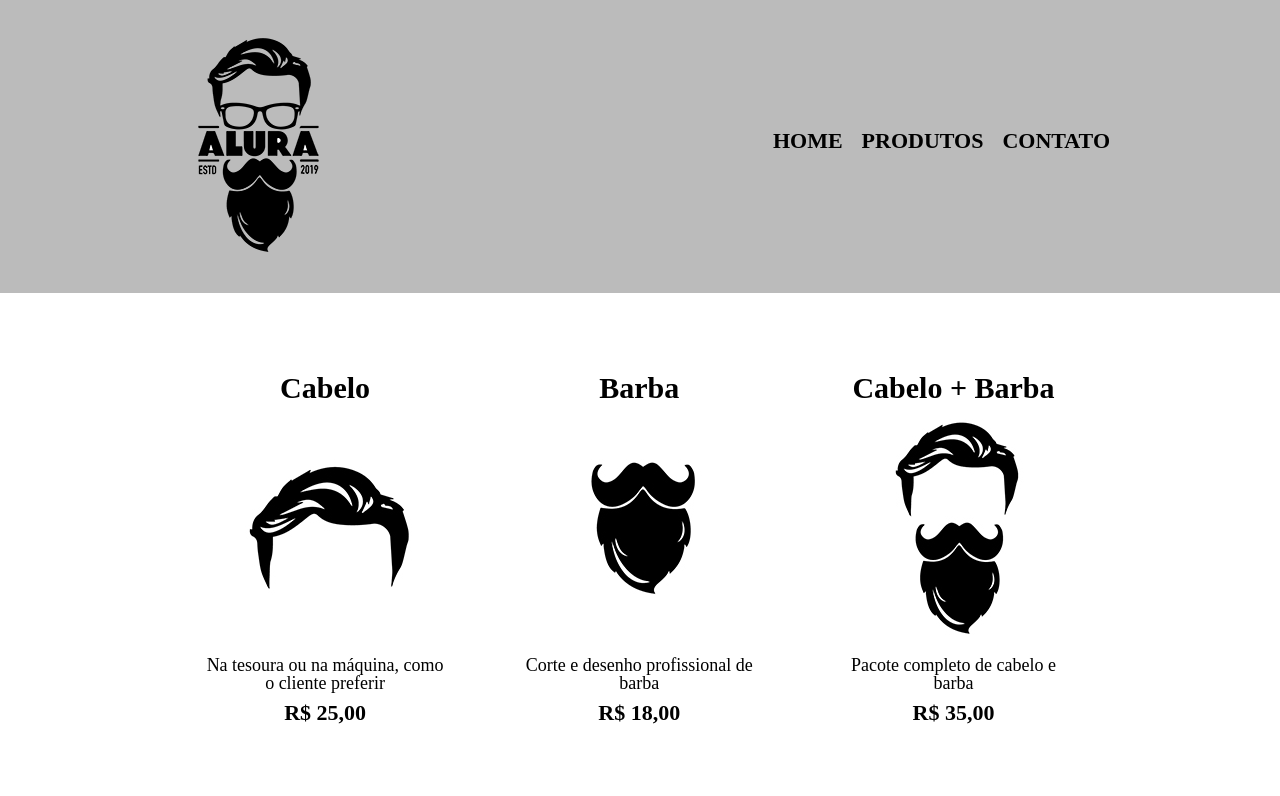
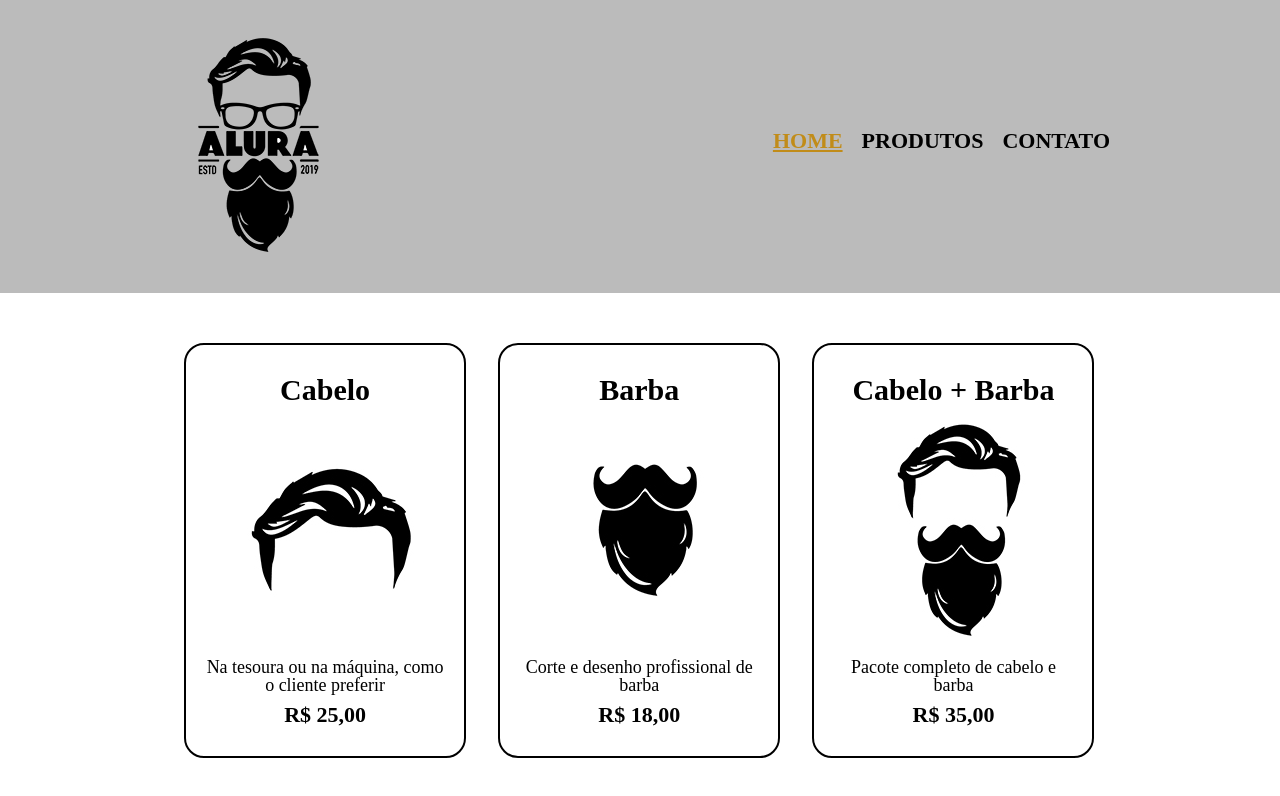
Before and after one commit to Silvaluska/Curso-HTML-CSS, a plain HTML site: page Parte-2/produtos.html in a window 1280 px wide. In both pictures the pointer is over the link "HOME". Drawn offline with Linux system fonts and the light colour scheme.

Commit message:
Update 06

```diff
--- a/Parte-2/produtos.css
+++ b/Parte-2/produtos.css
@@ -23,6 +23,10 @@ nav a {
     font-size: 22px;
     text-decoration: none;
 }
+nav a:hover {
+    color: #c18c19;
+    text-decoration: underline;
+}
 .produtos {
     width: 940px;
     margin: 0 auto;
@@ -36,6 +40,18 @@ nav a {
     padding: 30px 20px;
     box-sizing: border-box;
     vertical-align: top;
+    border: 2px solid #000000;
+    border-radius: 20px;
+}
+.produtos li:hover {
+    border-color: #c18c19;
+    border-width: 4px;
+}
+.produtos li:hover h2 {
+    font-size: 34px;
+}
+.produtos li:active {
+    border-color: #008000;
 }
 .produtos h2 {
     font-size: 30px;
```
